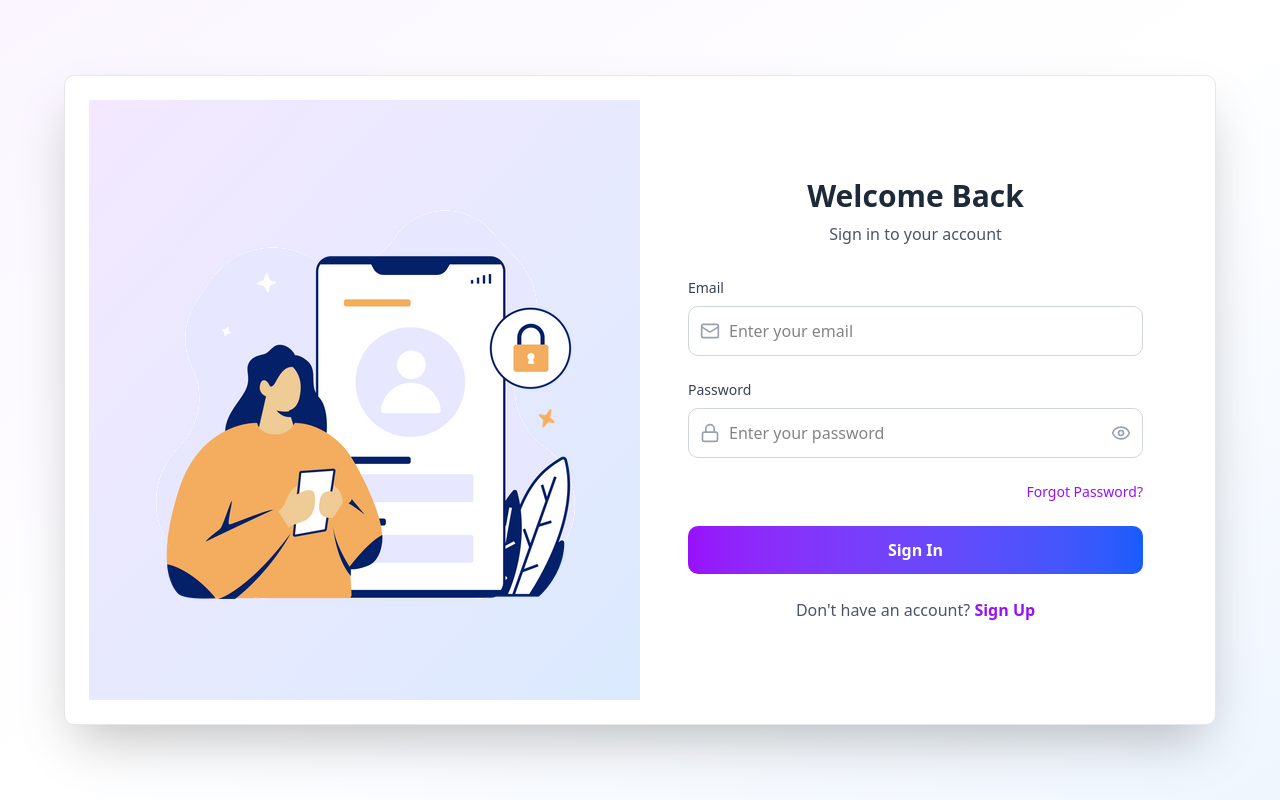
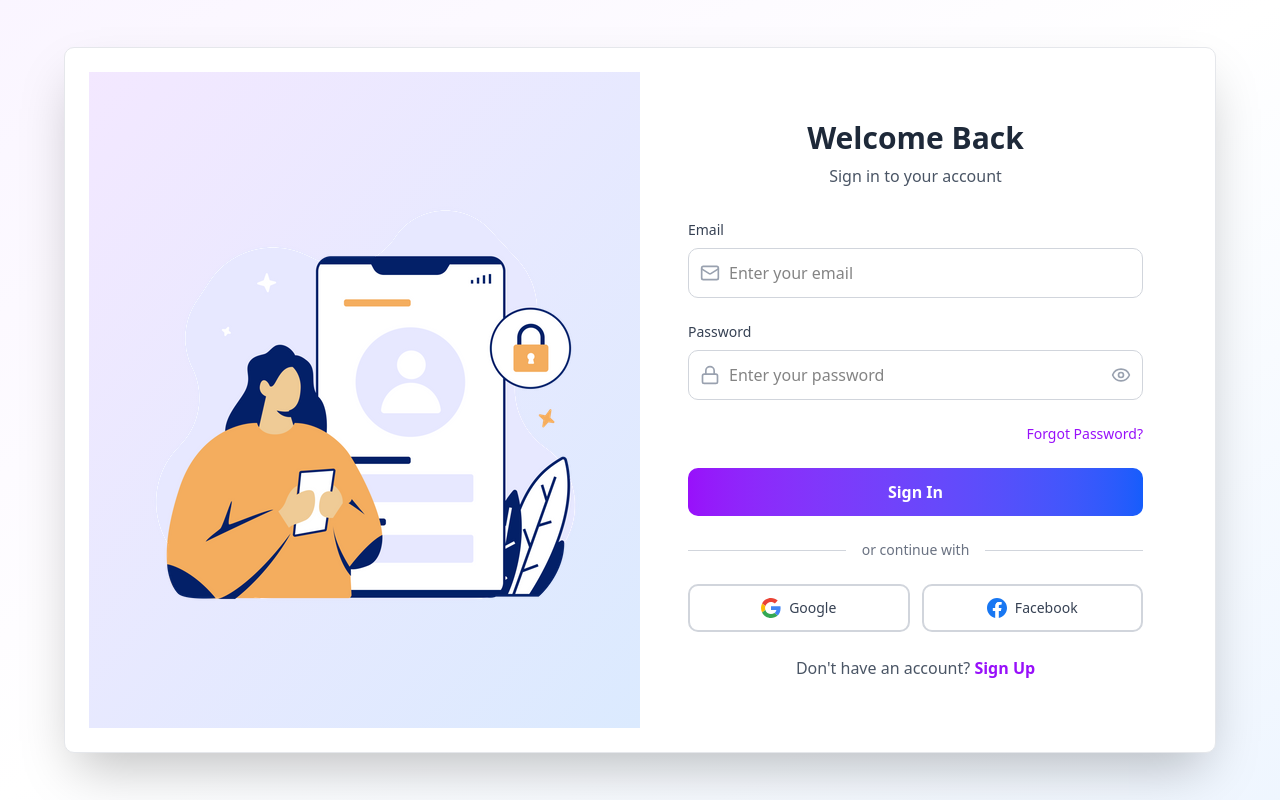
Before and after one commit to plovers-io/botmion-fe, a Next.js app: page /auth/login in a window 1280 px wide. Built offline with nearby package versions, Linux system fonts and the light colour scheme; no server answers.

Commit message:
feat(auth): implement Google login functionality and callback handling

```diff
--- a/app/(protected)/home/page.tsx
+++ b/app/(protected)/home/page.tsx
@@ -30,8 +30,6 @@ const HomePage = () => {
       logout();
       toast.info("Logged out locally");
       router.push("/auth/login");
-    } finally {
-      setLoggingOut(false);
     }
   };
 
--- /dev/null
+++ b/app/auth/callback/page.tsx
@@ -0,0 +1,80 @@
+"use client";
+
+import React, { useEffect, useState, Suspense } from "react";
+import { useRouter, useSearchParams } from "next/navigation";
+import { Loader } from "lucide-react";
+import { toast } from "react-toastify";
+import { useAuthStore } from "@/lib/store/auth-store-v2";
+import { AuthService } from "@/lib/services/auth-service";
+
+function CallbackContent() {
+  const router = useRouter();
+  const searchParams = useSearchParams();
+  const { login } = useAuthStore();
+  const [processing, setProcessing] = useState(true);
+
+  useEffect(() => {
+    const code = searchParams.get("code");
+    const error = searchParams.get("error");
+
+    if (error) {
+      toast.error("Google login was cancelled or failed");
+      router.push("/auth/login");
+      return;
+    }
+
+    if (!code) {
+      toast.error("No authorization code received");
+      router.push("/auth/login");
+      return;
+    }
+
+    const handleGoogleLogin = async () => {
+      try {
+        const redirectUri = `${window.location.origin}/auth/callback`;
+        const response = await AuthService.googleLogin({
+          code,
+          redirect_uri: redirectUri,
+        });
+
+        login(response);
+        toast.success("Google login successful!");
+        router.push("/home");
+      } catch (err) {
+        const errorMessage =
+          err instanceof Error ? err.message : "Google login failed";
+        toast.error(errorMessage);
+        router.push("/auth/login");
+      } finally {
+        setProcessing(false);
+      }
+    };
+
+    handleGoogleLogin();
+  }, [searchParams, login, router]);
+
+  if (processing) {
+    return (
+      <div className="min-h-screen flex flex-col items-center justify-center bg-gradient-to-br from-purple-50 via-white to-blue-50">
+        <Loader className="animate-spin text-purple-600 mb-4" size={48} />
+        <p className="text-gray-600 text-lg">Signing in with Google...</p>
+      </div>
+    );
+  }
+
+  return null;
+}
+
+export default function CallbackPage() {
+  return (
+    <Suspense
+      fallback={
+        <div className="min-h-screen flex items-center justify-center">
+          <Loader className="animate-spin" size={40} />
+        </div>
+      }
+    >
+      <CallbackContent />
+    </Suspense>
+  );
+}
--- a/app/auth/login/page.tsx
+++ b/app/auth/login/page.tsx
@@ -18,6 +18,7 @@ export default function LoginPage() {
   const [password, setPassword] = useState("");
   const [showPassword, setShowPassword] = useState(false);
   const [loading, setLoading] = useState(false);
+  const [googleLoading, setGoogleLoading] = useState(false);
 
   const validateEmail = (email: string) => {
     return /^[^\s@]+@[^\s@]+\.[^\s@]+$/.test(email);
@@ -51,6 +52,19 @@ export default function LoginPage() {
       toast.error(errorMessage);
     } finally {
       setLoading(false);
+    }
+  };
+
+  const handleGoogleLogin = async () => {
+    setGoogleLoading(true);
+    try {
+      const redirectUri = `${window.location.origin}/auth/callback`;
+      const response = await AuthService.getGoogleAuthURL(redirectUri);
+      window.location.href = response.authorization_url;
+    } catch (error) {
+      const errorMessage = error instanceof Error ? error.message : "Failed to initiate Google login";
+      toast.error(errorMessage);
+      setGoogleLoading(false);
     }
   };
 
@@ -154,6 +168,50 @@ export default function LoginPage() {
             </Button>
           </form>
 
+          {/* Divider */}
+          <div className="my-6 flex items-center gap-4">
+            <div className="flex-1 h-px bg-gray-300" />
+            <span className="text-sm text-gray-500">or continue with</span>
+            <div className="flex-1 h-px bg-gray-300" />
+          </div>
+
+          {/* Social Login Buttons */}
+          <div className="flex gap-3">
+            {/* Google Login */}
+            <button
+              type="button"
+              onClick={handleGoogleLogin}
+              disabled={googleLoading || loading}
+              className="flex-1 flex items-center justify-center gap-2 px-4 py-3 border-2 border-gray-300 rounded-lg hover:bg-gray-50 hover:border-gray-400 transition-all duration-200 cursor-pointer disabled:opacity-50 disabled:cursor-not-allowed"
+            >
+              {googleLoading ? (
+                <Loader className="animate-spin" size={20} />
+              ) : (
+                <svg width="20" height="20" viewBox="0 0 48 48">
+                  <path fill="#EA4335" d="M24 9.5c3.54 0 6.71 1.22 9.21 3.6l6.85-6.85C35.9 2.38 30.47 0 24 0 14.62 0 6.51 5.38 2.56 13.22l7.98 6.19C12.43 13.72 17.74 9.5 24 9.5z"/>
+                  <path fill="#4285F4" d="M46.98 24.55c0-1.57-.15-3.09-.38-4.55H24v9.02h12.94c-.58 2.96-2.26 5.48-4.78 7.18l7.73 6c4.51-4.18 7.09-10.36 7.09-17.65z"/>
+                  <path fill="#FBBC05" d="M10.53 28.59c-.48-1.45-.76-2.99-.76-4.59s.27-3.14.76-4.59l-7.98-6.19C.92 16.46 0 20.12 0 24c0 3.88.92 7.54 2.56 10.78l7.97-6.19z"/>
+                  <path fill="#34A853" d="M24 48c6.48 0 11.93-2.13 15.89-5.81l-7.73-6c-2.15 1.45-4.92 2.3-8.16 2.3-6.26 0-11.57-4.22-13.47-9.91l-7.98 6.19C6.51 42.62 14.62 48 24 48z"/>
+                </svg>
+              )}
+              <span className="text-sm font-medium text-gray-700">Google</span>
+            </button>
+
+            {/* Facebook Login */}
+            <button
+              type="button"
+              onClick={() => toast.info("Facebook login coming soon!")}
+              disabled={loading}
+              className="flex-1 flex items-center justify-center gap-2 px-4 py-3 border-2 border-gray-300 rounded-lg hover:bg-gray-50 hover:border-gray-400 transition-all duration-200 cursor-pointer disabled:opacity-50 disabled:cursor-not-allowed"
+            >
+              <svg width="20" height="20" viewBox="0 0 48 48">
+                <path fill="#1877F2" d="M48 24C48 10.745 37.255 0 24 0S0 10.745 0 24c0 11.979 8.776 21.908 20.25 23.708v-16.77h-6.094V24h6.094v-5.288c0-6.014 3.583-9.337 9.065-9.337 2.625 0 5.372.469 5.372.469v5.906h-3.026c-2.981 0-3.911 1.85-3.911 3.75V24h6.656l-1.064 6.938H27.75v16.77C39.224 45.908 48 35.979 48 24z"/>
+                <path fill="#fff" d="M33.342 30.938L34.406 24H27.75v-4.5c0-1.9.93-3.75 3.911-3.75h3.026V9.844s-2.747-.469-5.372-.469c-5.482 0-9.065 3.323-9.065 9.337V24h-6.094v6.938h6.094v16.77a24.174 24.174 0 007.5 0v-16.77h5.592z"/>
+              </svg>
+              <span className="text-sm font-medium text-gray-700">Facebook</span>
+            </button>
+          </div>
+
           {/* Register Link */}
           <div className="mt-6 text-center">
             <p className="text-gray-600">
--- a/app/auth/verify-otp/page.tsx
+++ b/app/auth/verify-otp/page.tsx
@@ -39,6 +39,23 @@ function OTPVerificationContent() {
       const nextInput = document.getElementById(`otp-${index + 1}`);
       nextInput?.focus();
     }
+  };
+
+  const handlePaste = (e: React.ClipboardEvent<HTMLInputElement>) => {
+    e.preventDefault();
+    const pastedData = e.clipboardData.getData("text").replace(/\D/g, "").slice(0, 6);
+    if (!pastedData) return;
+
+    const newOtp = [...otp];
+    for (let i = 0; i < 6; i++) {
+      newOtp[i] = pastedData[i] || "";
+    }
+    setOtp(newOtp);
+
+    // Focus the next empty input or the last one
+    const nextEmptyIndex = newOtp.findIndex((d) => !d);
+    const focusIndex = nextEmptyIndex === -1 ? 5 : nextEmptyIndex;
+    document.getElementById(`otp-${focusIndex}`)?.focus();
   };
 
   const handleKeyDown = (index: number, e: React.KeyboardEvent<HTMLInputElement>) => {
@@ -152,6 +169,7 @@ function OTPVerificationContent() {
                   value={digit}
                   onChange={(e) => handleOtpChange(index, e.target.value)}
                   onKeyDown={(e) => handleKeyDown(index, e)}
+                  onPaste={handlePaste}
                   className="w-12 h-14 text-center text-2xl font-bold border-2 border-gray-300 rounded-lg focus:ring-2 focus:ring-purple-500 focus:border-transparent transition-all"
                   disabled={loading}
                 />
--- a/components/ui/button.tsx
+++ b/components/ui/button.tsx
@@ -18,7 +18,7 @@ export function Button({
   ...props
 }: ButtonProps) {
   const baseStyles =
-    "font-semibold rounded-lg transition-colors focus:outline-none focus:ring-2";
+    "font-semibold rounded-lg transition-colors focus:outline-none focus:ring-2 cursor-pointer";
 
   const variantStyles = {
     primary: "bg-blue-600 text-white hover:bg-blue-700 focus:ring-blue-500",
--- a/lib/services/auth-service.ts
+++ b/lib/services/auth-service.ts
@@ -11,6 +11,8 @@ import {
   ResetPasswordRequest,
   ChangePasswordRequest,
   RefreshTokenResponse,
+  GoogleAuthURLResponse,
+  GoogleLoginRequest,
 } from "@/lib/types/auth";
 
 const API_BASE_URL =
@@ -164,6 +166,38 @@ export class AuthService {
   }
 
   /**
+   * Get Google Auth URL
+   * Returns Google OAuth2 authorization URL
+   */
+  static async getGoogleAuthURL(redirectUri: string): Promise<GoogleAuthURLResponse> {
+    try {
+      const response = await axios.get<GoogleAuthURLResponse>(
+        `${API_BASE_URL}/v1/auth/google/url/`,
+        { params: { redirect_uri: redirectUri } }
+      );
+      return response.data;
+    } catch (error) {
+      throw this.handleError(error);
+    }
+  }
+
+  /**
+   * Google Login
+   * Exchanges Google auth code for access/refresh tokens
+   */
+  static async googleLogin(data: GoogleLoginRequest): Promise<LoginResponse> {
+    try {
+      const response = await axios.post<LoginResponse>(
+        `${API_BASE_URL}/v1/auth/google/login/`,
+        data
+      );
+      return response.data;
+    } catch (error) {
+      throw this.handleError(error);
+    }
+  }
+
+  /**
    * Get stored access token
    */
   private static getAccessToken(): string | null {
```
Also changed, not shown: lib/types/auth.ts (+10 -0 lines).
